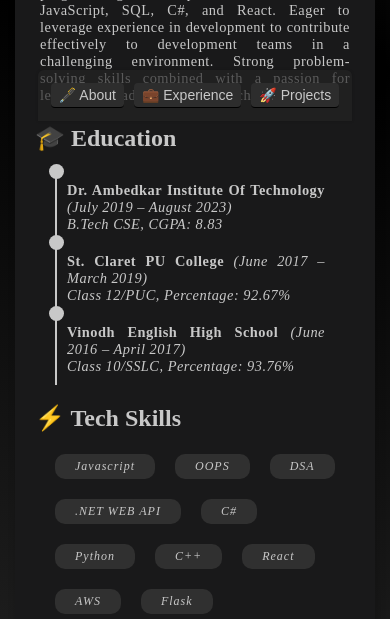
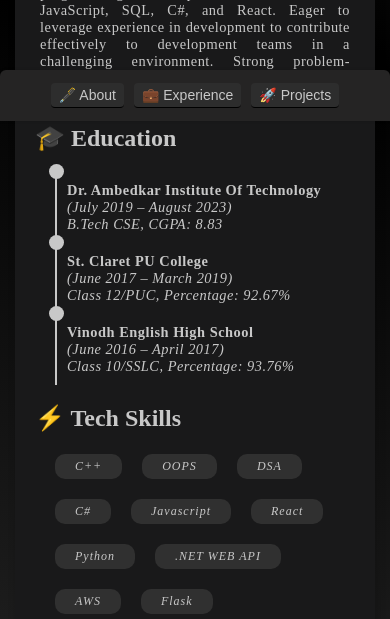
Before and after one commit to tejas-mn/react-portfolio, a React (Create React App) app in the folder my-portfolio/: page / in a window 390 px wide. Shown: the part 723-1342 px from the top of the page. Built offline with nearby package versions, Linux system fonts and the light colour scheme; a web font is replaced by a local one.

Commit message:
css improvements

```diff
--- a/my-portfolio/src/App.css
+++ b/my-portfolio/src/App.css
@@ -181,7 +181,7 @@ section>p {
 .skills>div:hover {
   cursor: pointer;
   transition: 0.1s;
-  background-color: var(--btn-color-light-hover);
+  z-index: 1;
 }
 
 .view-btn {
@@ -285,9 +285,16 @@ section>p {
     margin: 0px;
   }
 
+  .search-container {
+    padding: 5px;
+    flex-wrap: wrap;
+    flex-direction: column-reverse;
+    justify-content: center;
+  }
+
   .edu-timeline {
     float: none !important;
-    /* display: block; */
+    display: block;
   }
 
   .exp-ul {
@@ -296,6 +303,8 @@ section>p {
 
   .right-nav {
     /*display: none;*/
+    width: 100%;
+    justify-content: center;
     padding: 8px;
     border-bottom-left-radius: 0px;
     border-bottom-right-radius: 0px;
@@ -322,7 +331,7 @@ section>p {
     justify-content: center;
     align-items: center;
     position: fixed;
-    width: auto !important;
+    width: 100% !important;
     bottom: 0;
     z-index: 4;
   }
@@ -331,12 +340,14 @@ section>p {
     margin-bottom: 60px;
   }
 
-  .right-01{
+  .right-01 {
     padding: 20px;
   }
-  .App{
-    gap:10px
+
+  .App {
+    gap: 10px
   }
+
   section>h2 {
     margin-top: 0px;
     padding-left: 0px;
@@ -457,6 +468,6 @@ section>p {
   color: var(--text-color-light) !important;
 }
 
-.edu-p1{
+.edu-p1 {
   margin-top: 20px !important;
 }
--- a/my-portfolio/src/Providers/DataProvider.js
+++ b/my-portfolio/src/Providers/DataProvider.js
@@ -190,17 +190,17 @@ const projects = [
 ];
 
 const skills = [
-  "DSA",
-  "OOPS",
-  "Javascript",
-  "C#",
-  ".NET WEB API",
-  "React",
-  "C++",
-  "Python",
-  "Flask",
-  "AWS",
-];
+  { id: 1, name: 'DSA', level: 'Intermediate' },
+  { id: 2, name: 'OOPS', level: 'Intermediate' },
+  { id: 7, name: 'C++', level: 'Intermediate' },
+  { id: 6, name: 'React', level: 'Intermediate' },
+  { id: 3, name: 'Javascript', level: 'Intermediate' },
+  { id: 4, name: 'C#', level: 'Beginner' },
+  { id: 5, name: '.NET WEB API', level: 'Beginner' },
+  { id: 8, name: 'Python', level: 'Intermediate' },
+  { id: 9, name: 'Flask', level: 'Intermediate' },
+  { id: 10, name: 'AWS', level: 'Beginner' }
+]
 
 const pics = [
   "https://fiverr-res.cloudinary.com/images/t_main1,q_auto,f_auto,q_auto,f_auto/gigs/334384092/original/56bd04ca9f50033757525fc41e9fbed0a08e460e/design-a-custom-logo.png",
--- a/my-portfolio/src/components/Right/ProjectBox.js
+++ b/my-portfolio/src/components/Right/ProjectBox.js
@@ -40,6 +40,7 @@ function ProjectBox({ project, setCurrentProject, openModal }) {
           }
           alt={project.title}
           style={styles.gridImage}
+          loading="lazy"
         />
       </div>
       <h3 className="pr-title">{project.title}</h3>
--- a/my-portfolio/src/components/Right/ProjectsGrid.js
+++ b/my-portfolio/src/components/Right/ProjectsGrid.js
@@ -1,4 +1,4 @@
-import React, { Suspense, lazy,useState } from "react";
+import React, { Suspense, lazy, useState } from "react";
 import "./projects.css";
 import { projects } from "../../Providers/DataProvider";
 import Modal from "../utils/Modal";
@@ -53,7 +53,7 @@ function ProjectsGrid({ isVisible }) {
 
   return (
     <>
-      {features[Features.PROJECT_SEARCH] && <div style={styles.searchContainer}>
+      {features[Features.PROJECT_SEARCH] && <div style={styles.searchContainer} className="search-container">
         <TagContainer tags={tagsState} handleTagClick={handleTagClick} />
 
         <SearchBar
@@ -64,7 +64,7 @@ function ProjectsGrid({ isVisible }) {
       </div>
       }
       <div className={`project-grid ${isVisible ? " fade-in" : ""}`}>
-        <Suspense fallback={<FallbackLoader/>}>
+        <Suspense fallback={<FallbackLoader />}>
           {filteredProjects.map((project) => (
             <ProjectBox
               key={project.id}
--- a/my-portfolio/src/components/Right/Skill.js
+++ b/my-portfolio/src/components/Right/Skill.js
@@ -1,10 +1,14 @@
 import { skills } from "../../Providers/DataProvider";
+import "../../tooltip.css";
 
-function Skill({ skill }) {
+function Skill({ skill, level }) {
   return (
-    <div>
-      {skill}
-    </div>
+    <>
+      <div class="tooltip">
+        {skill}
+        <span class="tooltiptext">{level}</span>
+      </div>
+    </>
   );
 }
 
@@ -14,7 +18,7 @@ export function Skills() {
       <h2 className="tech-skills-heading">⚡ Tech Skills</h2>
       <div className="skills">
         {skills.map((ele) => (
-          <Skill key={ele} skill={ele} />
+          <Skill key={ele.id} skill={ele.name} level={ele.level} />
         ))}
       </div>
     </section>
--- a/my-portfolio/src/components/Right/projects.css
+++ b/my-portfolio/src/components/Right/projects.css
@@ -58,17 +58,17 @@
 }
 
 .project-box {
-  background-color: var(--btn-color-light);
+  /* background-color: var(--btn-color-light); */
   padding: 10px;
   border-radius: 8px;
-  box-shadow: 0px 4px 8px rgba(0, 0, 0, 0.1);
+  box-shadow: 1px 0px 8px rgba(0, 0, 0, 0.1);
   /* border:1px solid  #61dafbb9; */
   animation: fadeInAnimation 0.3s ease-in-out forwards;
 }
 
 .project-box:hover {
   transition: box-shadow 0.2s ease !important;
-  box-shadow: 0px 0px 10px rgba(0, 0, 0, 0.637);
+  box-shadow: 0px 4px 8px rgba(0, 0, 0, 0.1);
   cursor: pointer;
 }
 
@@ -83,6 +83,7 @@
   color: var(--text-color-light);
   margin-top: 0px;
   margin-bottom: 0px;
+  text-align: left;
   font-size: large !important;
 }
 
@@ -143,11 +144,11 @@
 }
 
 .pr-title::before {
-  content: '<';
+  /* content: '<'; */
 }
 
 .pr-title::after {
-  content: '/>';
+  /* content: '/>'; */
 }
 
 .project-list {
@@ -168,7 +169,7 @@
   border-radius: 5px;
 }
 
-.proj-link-list-btn:hover{
+.proj-link-list-btn:hover {
   border-bottom: 1px solid var(--text-color-light);
   border-bottom-left-radius: 0 !important;
   border-bottom-right-radius: 0 !important;
@@ -183,7 +184,7 @@
   display: inline-block;
 }
 
-.techStackItem:hover{
+.techStackItem:hover {
   background-color: var(--btn-color-light-hover);
   cursor: pointer;
 }
--- a/my-portfolio/src/globals.css
+++ b/my-portfolio/src/globals.css
@@ -3,7 +3,7 @@
   --app-bg-color-light: #f9f9f7;
   --left-bg-color-dark: hsl(240, 2%, 10%);
   --left-bg-color-light: #f4f3ef;
-  --right-nav-color-dark: rgba(37, 36, 36, 0.671);
+  --right-nav-color-dark: rgb(37, 36, 36);
   --right-nav-color-light: #efeee8;
   --btn-color-light: #ffffff;
   --btn-color-dark: #2d2d2d;
@@ -15,19 +15,15 @@
   --text-color-dark: rgb(0, 0, 0);
   --link-light-theme: whitesmoke;
   --link-dark-theme: black;
-  --index-bg-dark: linear-gradient(
-    11deg,
-    rgba(33, 33, 33, 1) 0%,
-    rgba(0, 0, 0, 1) 48%,
-    rgba(45, 45, 45, 1) 100%
-  );
-  --index-bg-light: linear-gradient(
-    140deg,
-    rgba(255, 255, 255, 1) 0%,
-    rgba(255, 251, 251, 0.715) 100%,
-    rgba(255, 255, 255, 1) 100%
-  );
-  --theme-emoji-light : "🌙"
+  --index-bg-dark: linear-gradient(11deg,
+      rgba(33, 33, 33, 1) 0%,
+      rgba(0, 0, 0, 1) 48%,
+      rgba(45, 45, 45, 1) 100%);
+  --index-bg-light: linear-gradient(140deg,
+      rgba(255, 255, 255, 1) 0%,
+      rgba(255, 251, 251, 0.715) 100%,
+      rgba(255, 255, 255, 1) 100%);
+  --theme-emoji-light: "🌙"
 }
 
 .light-theme {
@@ -37,7 +33,7 @@
   --bg-secondary: var(--bg-secondary-light);
   --bg-navbar: var(--bg-navbar-light);
   --text-color-light: rgb(0, 0, 0);
-  --theme-emoji-light : "☀";
+  --theme-emoji-light: "☀";
 }
 
 .dark-theme {
@@ -50,7 +46,7 @@
   --right-nav-color-light: var(--right-nav-color-dark);
   --skills-color-light: var(--skills-color-dark);
   --index-bg-light: var(--index-bg-dark);
-  --theme-emoji-light : "☀"
+  --theme-emoji-light: "☀"
 }
 
 h1 {
--- /dev/null
+++ b/my-portfolio/src/tooltip.css
@@ -0,0 +1,36 @@
+.tooltip {
+    position: relative;
+    display: inline-block;
+}
+
+.tooltip .tooltiptext {
+    visibility: hidden;
+    width: fit-content;
+    background-color: var(--skills-color-light);
+    color: var(--text-color-light);
+    text-align: center;
+    border-radius: 6px;
+    padding: 2px 3px;
+    position: absolute;
+    font-size: smaller;
+    z-index: 100;
+    top: 130%;
+    left: 70%;
+    margin-left: -60px;
+    border: 1px solid var(--btn-color-light-hover);
+}
+
+.tooltip .tooltiptext::after {
+    content: "";
+    position: absolute;
+    bottom: 100%;
+    left: 50%;
+    margin-left: -5px;
+    border-width: 5px;
+    border-style: solid;
+    border-color: transparent transparent var(--skills-color-light) transparent;
+}
+
+.tooltip:hover .tooltiptext {
+    visibility: visible;
+}
```
Lines whose indentation alone changed are shown as unchanged.
